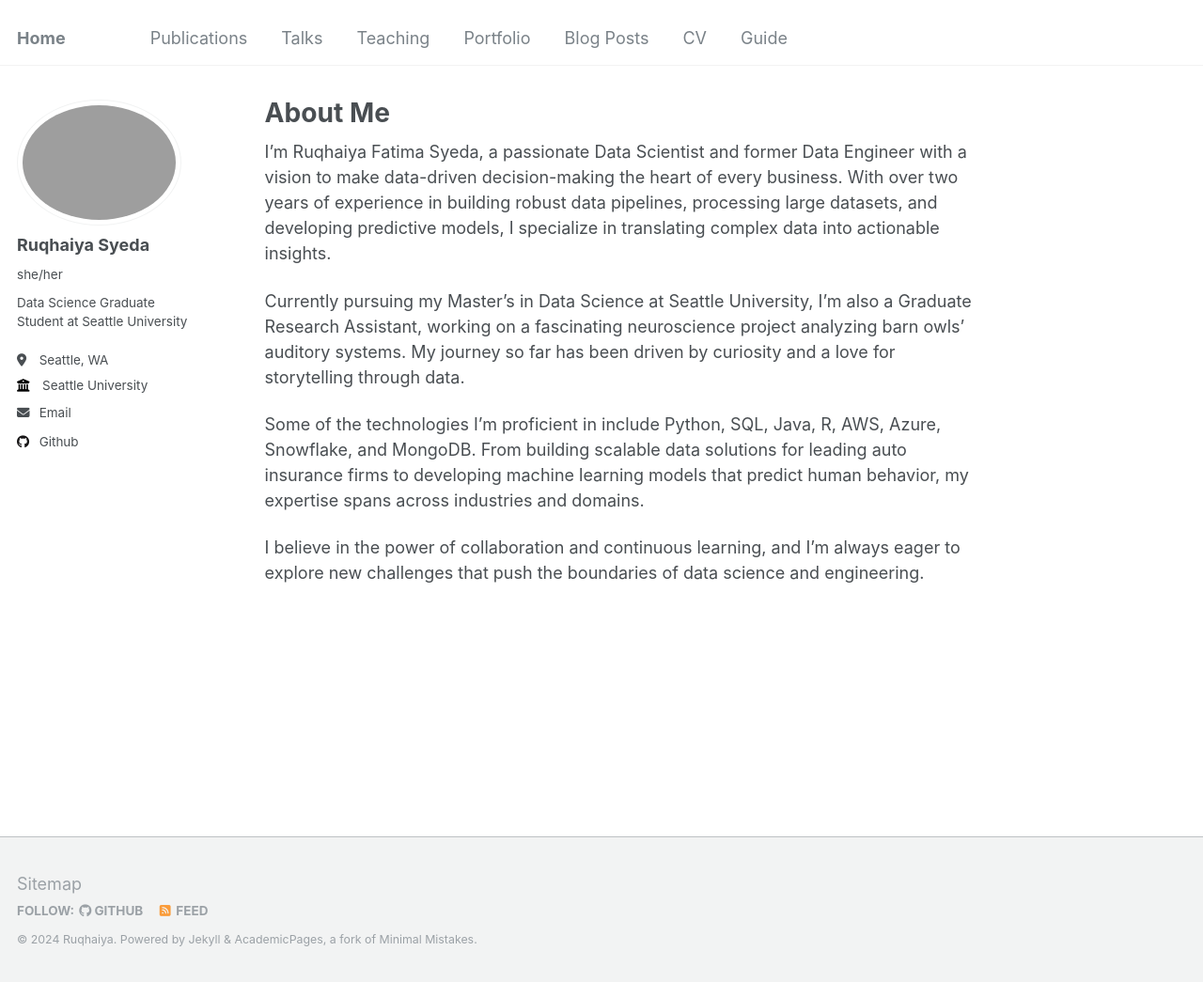
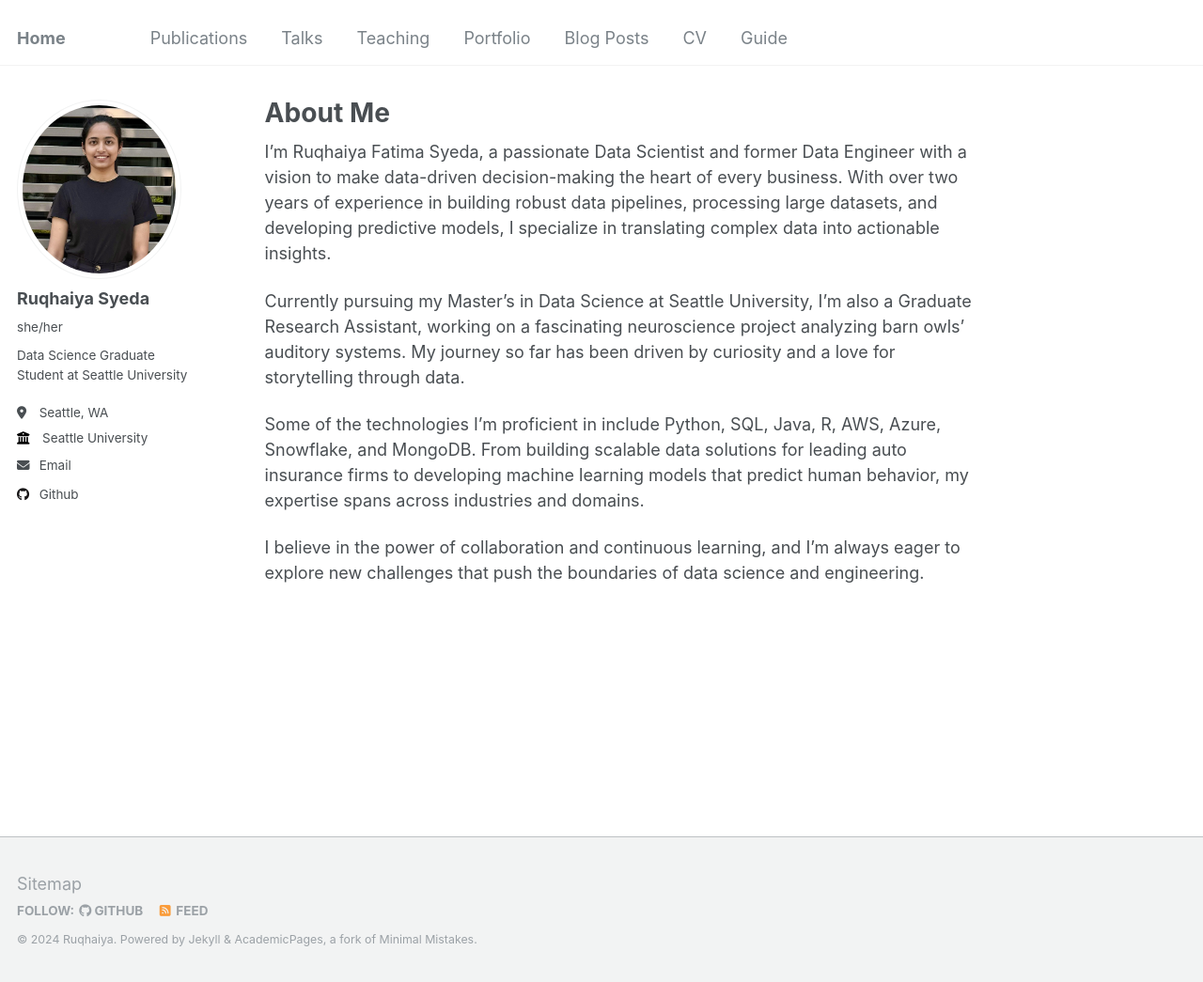
Before and after one commit to Ruqhaiya/ruqhaiya.github.io, a Jekyll site: the page built from _pages/about.md, in a window 1280 px wide and 1045 px high. Shown: the whole window at 94% size. Built offline with Jekyll 4.4.1, drawn with Linux system fonts in a browser that asks for light colours.

Commit message:
Update _config.yml

```diff
--- a/_config.yml
+++ b/_config.yml
@@ -14,7 +14,7 @@ repository               : "Ruqhaiya/ruqhaiya.github.io"
 author:
 
   # Biographic information
-  avatar           : "profile.jg"
+  avatar           : "profile.jpg"
   name             : "Ruqhaiya Syeda"
   pronouns         : "she/her"
   bio              : "Data Science Graduate Student at Seattle University"
```
